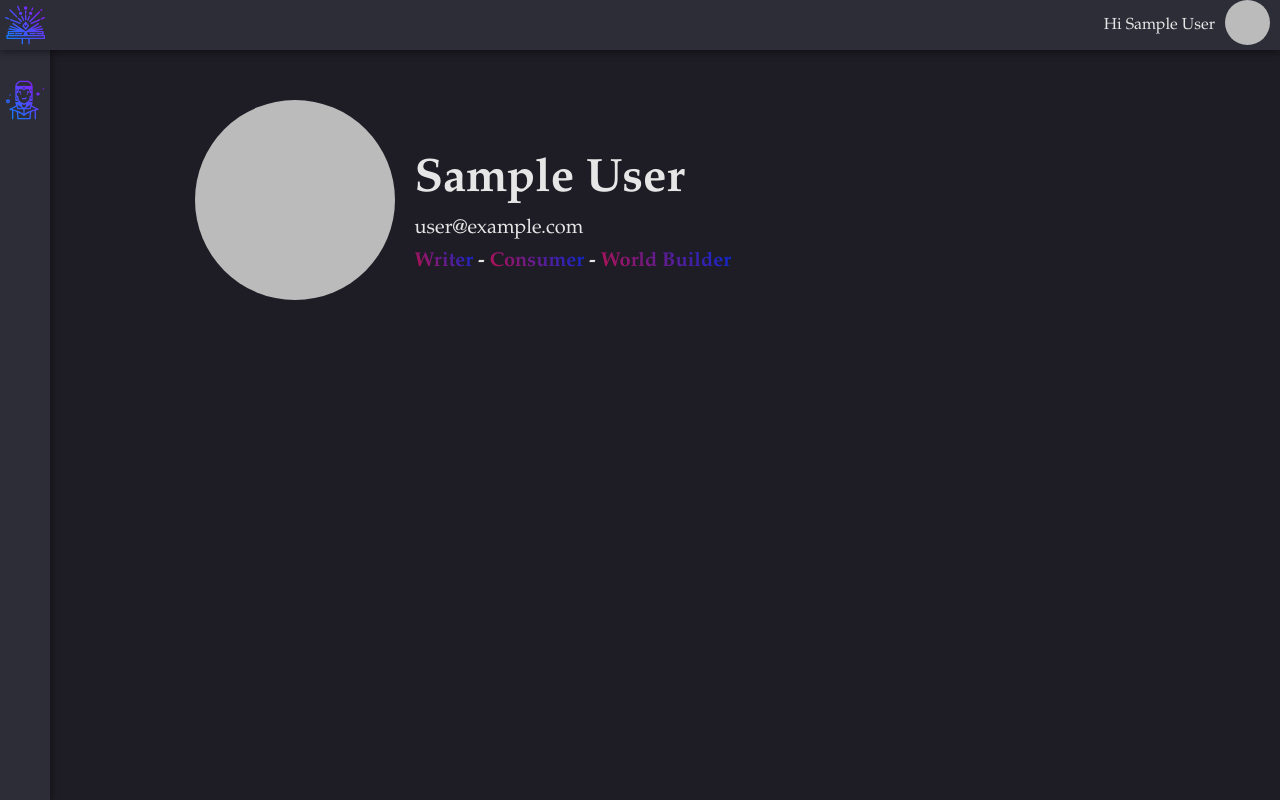
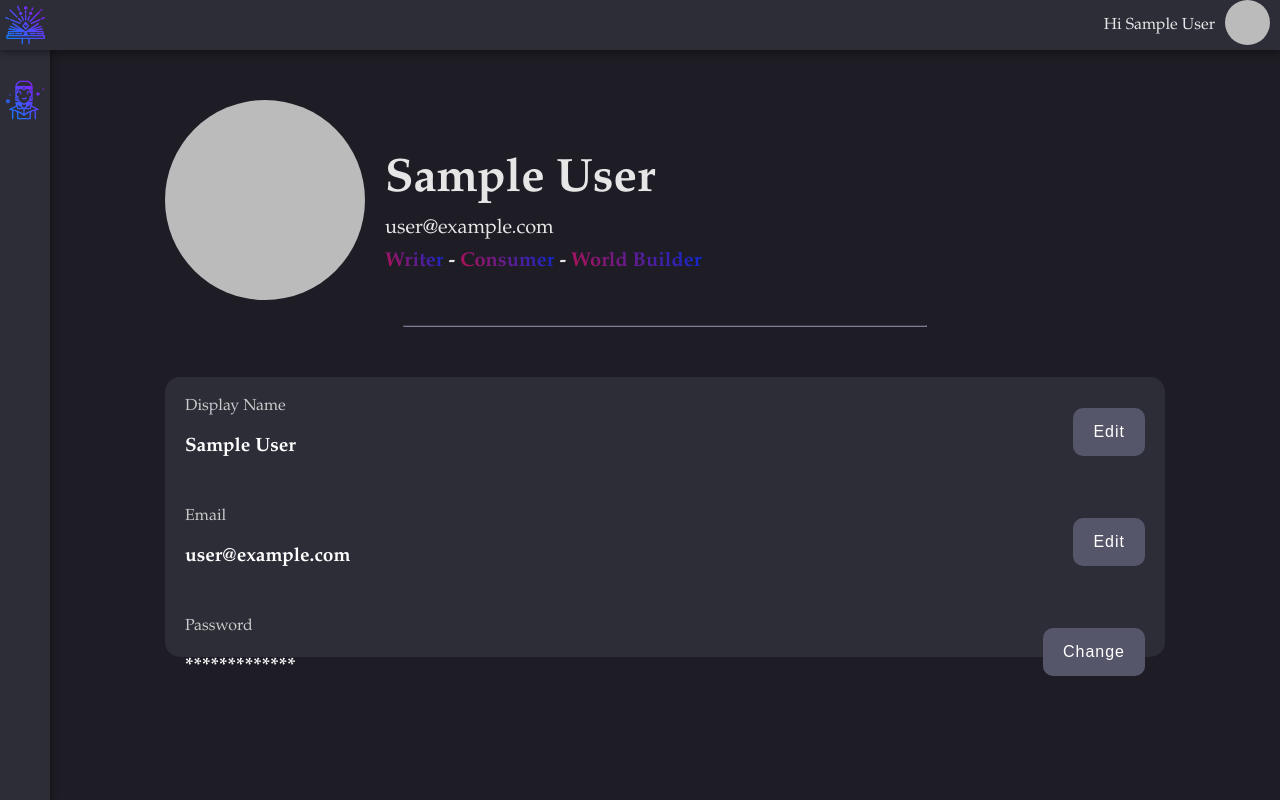
Before and after one commit to BaraKona/andromeda-inn--beta-, a React (Create React App) app: page /dashboard in a window 1280 px wide. Shown: the top 800 px of the page. Built offline with nearby package versions, Linux system fonts and the light colour scheme; no server answers; sample sign-in values are in the browser's storage.

Commit message:
profile section one done

```diff
--- a/src/components/css/dashboard.css
+++ b/src/components/css/dashboard.css
@@ -39,6 +39,8 @@
     color: rgb(231, 231, 231);
 }
 .profileIcon{
+    display:block;
+    margin: auto auto;
     border-radius: 50%;
     width: 45px;
     height: 45px;
--- a/src/components/css/profile.css
+++ b/src/components/css/profile.css
@@ -1,6 +1,6 @@
 .profile{
     background-color: rgb(30, 28, 36);
-    height: 100vh;
+    height: 120vh;
     margin-left: 50px;
 }
 .profileContainer{
@@ -10,11 +10,12 @@
     padding-top: 100px;
 }
 .profileItems{
-    margin-right: 5%;
-    margin-left: 5%;
+    margin-right: auto;
+    margin-left: auto;
     display: flex;
     flex-wrap: wrap;
     align-items: center;
+    max-width: 1000px;
 }
 .profileItems >*{
     flex: 1 0 100px;
@@ -45,3 +46,48 @@
     font-weight: bolder;
     margin-top: -10px;
 }
+.editProfile{
+    background-color: rgb(45, 45, 56);
+    height: 35vh;
+    max-width: 1000px;
+    margin: 50px auto 0 auto;
+    border-radius: 15px;
+}
+.editProfile >*{
+    padding: 20px;
+    display: flex;
+    height: 70px;
+}
+.profileText p:nth-child(1){
+    margin: 0;
+    color: rgb(202, 202, 202);
+    font-size: 1rem;
+}
+.profileText p:nth-child(2){
+    color: white;
+    font-weight: bold;
+    font-size: 1.2rem;
+}
+.profileInfo button{
+    height: auto;
+    width: auto;
+    margin: auto 0 auto auto;
+    background-color: rgb(86, 86, 107);
+    border-radius: 10px;
+    padding: 15px 20px;
+}
+.profile hr{
+    margin-top: 25px;
+    max-width: 1000px;
+    border-color: rgb(125, 125, 153);
+}
+
+@media only screen and (max-width: 600px) {
+    .profileItems{
+        text-align: center;
+    }
+    .profileImgContainer{
+        max-width: 200px;
+        margin: auto;
+    }
+}
--- a/src/components/dashboard/profile.js
+++ b/src/components/dashboard/profile.js
@@ -17,8 +17,20 @@ const { currentUser, logout, displayImg, displayName } = useAuth()
                         <p><span>Writer</span>{' '}-{' '}<span>Consumer</span>{' '}-{' '}<span>World Builder</span></p>
                     </div>
                 </div>
+                <hr/>
                 <div className = "editProfile">
-
+                    <div className = "profileInfo">
+                        <div className = "profileText"><p> Display Name </p><p>{displayName()}</p></div>
+                        <button> Edit </button>
+                    </div>
+                    <div className = "profileInfo">
+                        <div className = "profileText"><p> Email </p><p>{currentUser.email}</p></div>
+                        <button> Edit </button>
+                    </div>
+                    <div className = "profileInfo">
+                        <div className = "profileText"><p> Password </p> <p>*************</p></div>
+                        <button> Change </button>
+                    </div>
                 </div>
             </div>
         </section>
--- a/src/components/layout/navbar.js
+++ b/src/components/layout/navbar.js
@@ -6,8 +6,7 @@ import img from '../../images/icons/magicbook2.svg'
 
 
 const Navbar = () => {
-  const { currentUser } = useAuth();
-  const { logout } = useAuth();
+  const { currentUser, logout, displayImg, displayName} = useAuth();
   const [mobileMenu, setMobileMenu] = useState("");
 
   const switchMobile = () =>{
@@ -64,7 +63,10 @@ const Navbar = () => {
     <div className = {`navbar ${mobileMenu}`}>
       <ul>
         {loggedIn()}
+
       </ul>
+      {/* <p>Hi {displayName()}</p>
+      <img src = {displayImg()} className="profileIcon"></img> */}
       <div id="centerImg1" onClick={switchMobile}><img className="iconImg" src ={img} alt="centerImg1"></img></div>
     </div>
     )
```
